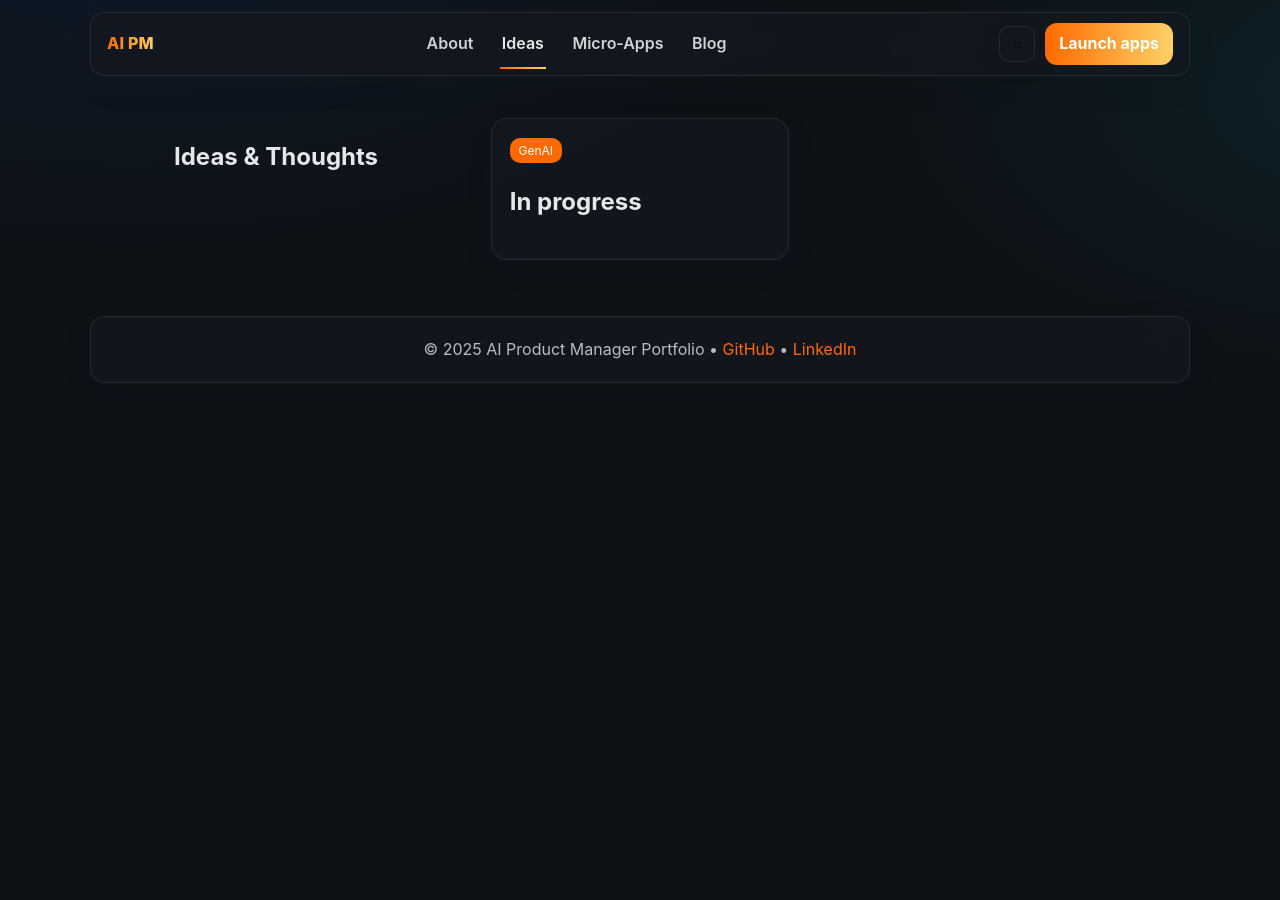
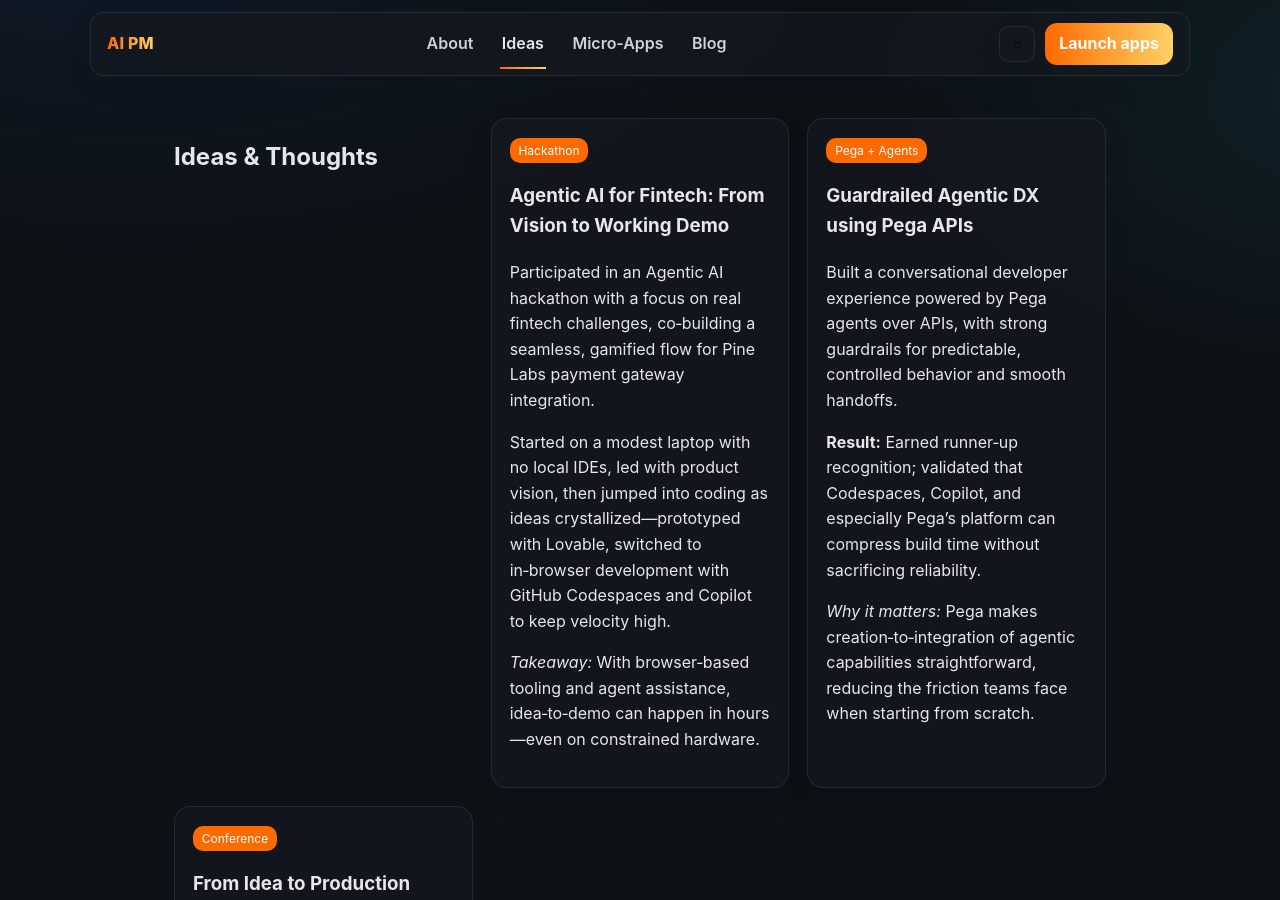
Before and after one commit to SatyaDileep/SatyaDileep.github.io, a Jekyll site: the page built from ideas.md, in a window 1280 px wide and 900 px high. Built offline with Jekyll 4.4.1, drawn with Linux system fonts in a browser that asks for light colours; our own code applies the rules of GitHub Pages for plain Markdown files; some of the changed text lies outside the part shown.

Commit message:
Update ideas.md

```diff
--- a/ideas.md
+++ b/ideas.md
@@ -1,13 +1,30 @@
----
-layout: default
-title: Ideas
----
-
 <section id="ideas" class="grid">
   <h2 class="section-title">Ideas & Thoughts</h2>
 
+  <!-- 1) Agentic AI Hackathon (Fintech + Agents) -->
   <div class="card">
-    <span class="badge">GenAI</span>
-    <h2>In progress</h2>
+    <span class="badge">Hackathon</span>
+    <h3>Agentic AI for Fintech: From Vision to Working Demo</h3>
+    <p>Participated in an Agentic AI hackathon with a focus on real fintech challenges, co‑building a seamless, gamified flow for Pine Labs payment gateway integration.</p>
+    <p>Started on a modest laptop with no local IDEs, led with product vision, then jumped into coding as ideas crystallized—prototyped with Lovable, switched to in‑browser development with GitHub Codespaces and Copilot to keep velocity high.</p>
+    <p><em>Takeaway:</em> With browser‑based tooling and agent assistance, idea‑to‑demo can happen in hours—even on constrained hardware.</p>
+  </div>
+
+  <!-- 2) Pega Agents via APIs (Guardrails + DX) -->
+  <div class="card">
+    <span class="badge">Pega + Agents</span>
+    <h3>Guardrailed Agentic DX using Pega APIs</h3>
+    <p>Built a conversational developer experience powered by Pega agents over APIs, with strong guardrails for predictable, controlled behavior and smooth handoffs.</p>
+    <p><strong>Result:</strong> Earned runner‑up recognition; validated that Codespaces, Copilot, and especially Pega’s platform can compress build time without sacrificing reliability.</p>
+    <p><em>Why it matters:</em> Pega makes creation‑to‑integration of agentic capabilities straightforward, reducing the friction teams face when starting from scratch.</p>
+  </div>
+
+  <!-- 3) Pega Innovate: From Idea to Production Faster -->
+  <div class="card">
+    <span class="badge">Conference</span>
+    <h3>From Idea to Production with Pega + GenAI</h3>
+    <p>Represented Enterprise App Development at Pega Innovate—highlighting predictable, transparent AI and how organizations can move from idea to production faster with the latest platform innovations.</p>
+    <p>Showcased how Generative AI elevates delivery speed and quality; attendees reacted strongly to the feature set and the momentum toward the next Pega Infinity release.</p>
+    <p><em>What’s next:</em> Continue pushing practical GenAI patterns into real workflows and share results publicly for community learning.</p>
   </div>
 </section>
```
